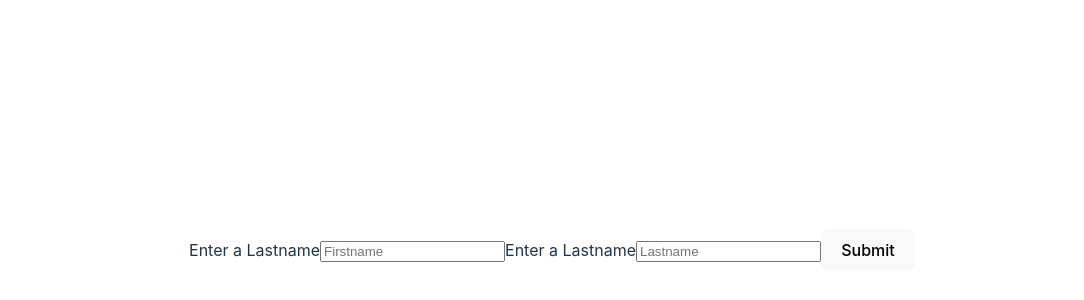
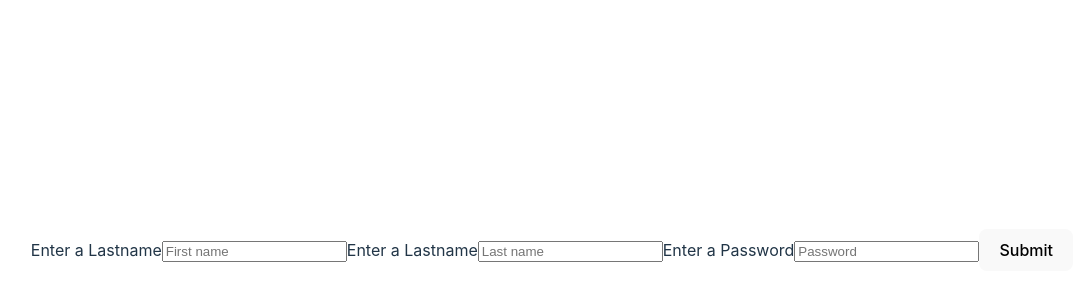
Before and after one commit to Priyanshubelwal17/Forms, a React (Vite) app: page / in a window 1280 px wide. Shown: the part 150-450 px from the top of the page, without its empty margins (88-1172 px from the left). Built offline with nearby package versions, Linux system fonts and the light colour scheme.

Commit message:
Use single handler for form state

```diff
--- a/src/App.jsx
+++ b/src/App.jsx
@@ -4,14 +4,16 @@
 import './App.css'
 import UsernameForm from "./UsernameForm"
 import SignupForm from './SignUpForm'
+import BetterSignupForm from './bettersignup'
 
 function App() {
   const [count, setCount] = useState(0)
 
   return (
     <>
+      <BetterSignupForm />
       {/* <UsernameForm /> */}
-      <SignupForm />
+      {/* <SignupForm /> */}
     </>
   )
 }
--- /dev/null
+++ b/src/bettersignup.jsx
@@ -0,0 +1,48 @@
+import { useState } from "react";
+
+function BetterSignupForm() {
+    const [formData, setFormData] = useState({ firstname: "", lastname: "", password: "" })
+    const handleSubmit = () => {
+        console.log(formData)
+    }
+    const handlechange = (evt) => {
+        const changefield = evt.target.name;
+        const newValue = evt.target.value;
+        setFormData((currdata) => {
+            currdata[changefield] = newValue
+            return { ...currdata }
+        })
+    }
+
+    return (
+        <div>
+            <label htmlFor="firstname">Enter a Lastname</label>
+            <input
+                onChange={handlechange}
+                type="text"
+                placeholder="First name"
+                value={formData.firstname}
+                id="firstname"
+                name="firstname" />
+            <label htmlFor="lastname">Enter a Lastname</label>
+            <input
+                onChange={handlechange}
+                type="text"
+                placeholder="Last name"
+                value={formData.lastname}
+                id="lastname"
+                name="lastname" />
+            <label htmlFor="password">Enter a Password</label>
+            <input
+                onChange={handlechange}
+                type="password"
+                placeholder="Password"
+                value={formData.password}
+                id="password"
+                name="password" />
+            <button onClick={handleSubmit} >Submit</button>
+        </div>
+    )
+}
+
+export default BetterSignupForm;
```
